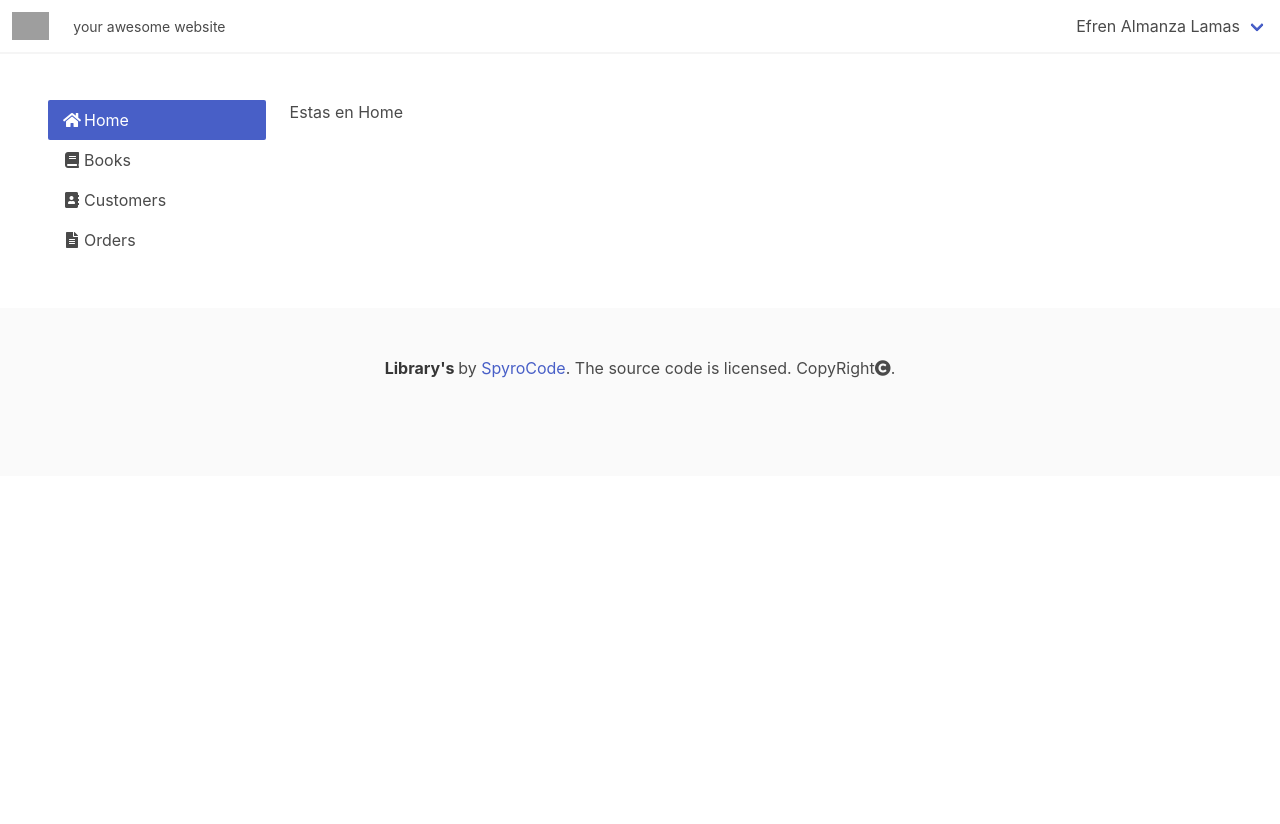
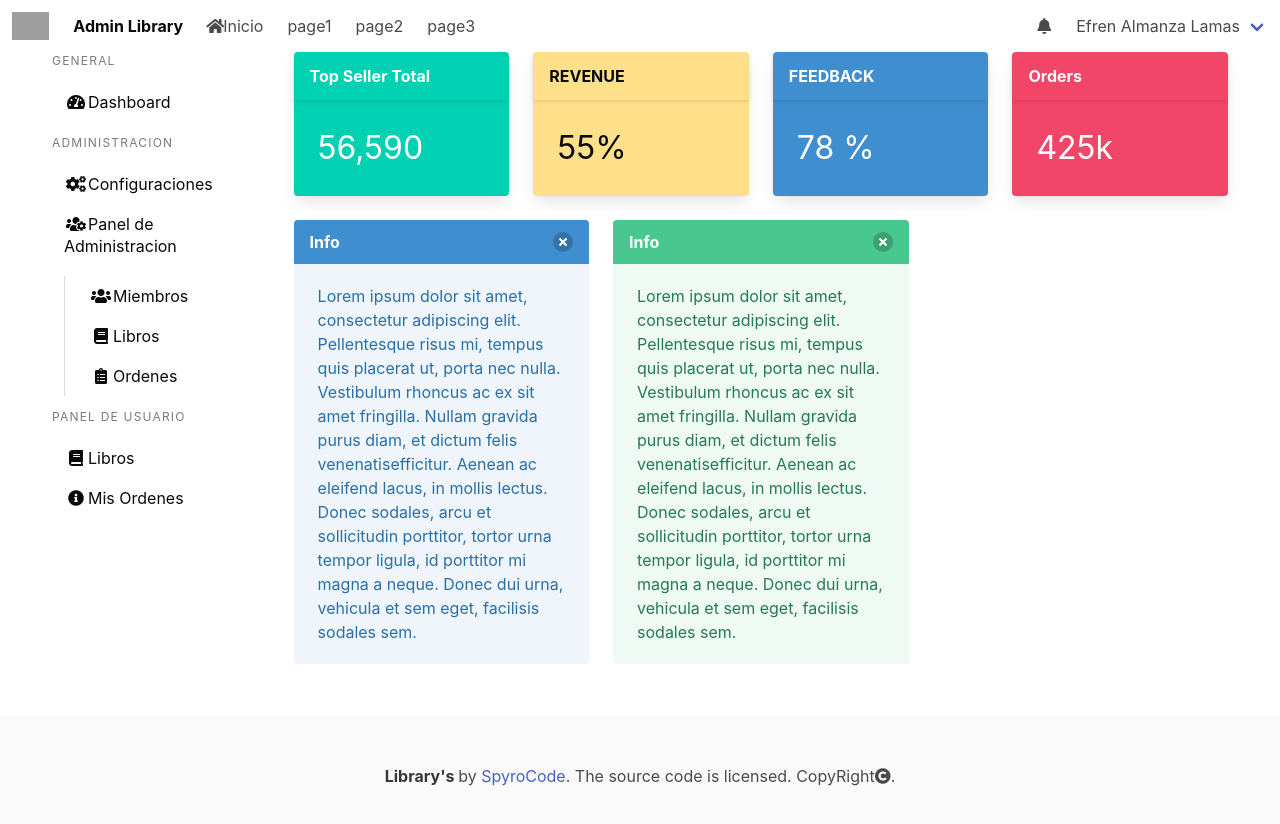
Before and after one commit to SpyroCode/library_gestion, a React (Create React App) app: page / in a window 1280 px wide. Shown: the top 824 px of the page. Before the commit the page ends 800 px from the top, so only its background shows below. Built offline with nearby package versions, Linux system fonts and the light colour scheme; grey boxes are pictures that could not be loaded.

Commit message:
maquetados de menus y componets estilos

```diff
--- a/public/index.html
+++ b/public/index.html
@@ -26,7 +26,7 @@
     -->
     <!--fontawesome-->
     <link rel="stylesheet" href="https://cdnjs.cloudflare.com/ajax/libs/font-awesome/5.13.0/css/all.min.css">
-    <title>React App</title>
+    <title>Library Manager</title>
   </head>
   <body>
     <noscript>You need to enable JavaScript to run this app.</noscript>
--- a/src/components/NavProfile.js
+++ b/src/components/NavProfile.js
@@ -1,4 +1,5 @@
 import React from 'react';
+import { Link } from "react-router-dom";
 import NavProfileItem from './NavProfileItem';
 
 const NavProfile=(props)=>{
@@ -7,21 +8,16 @@ const NavProfile=(props)=>{
         {
             Id:1,
             url:'profile',
-            icon:'fas fa-user',
-            menu:'Mi Perfil'
+            icon:'fas fa-user icon',
+            menu:'Perfil'
         },
         {
             Id:2,
-            url:'bug',
-            icon:'fas fa-bug',
-            menu:'Reportar un Error'
+            url:'settings',
+            icon:'fas fa-cog icon',
+            menu:'Configuracion'
         },
-        {
-            Id:3,
-            url:'logoff',
-            icon:'fas fa-sign-out-alt',
-            menu:'Salir'
-        },
+
     ]
     return(
         <div className="navbar-end">
@@ -32,7 +28,14 @@ const NavProfile=(props)=>{
                         {data.map((item, idx)=>{
                                     return <NavProfileItem key={idx}data={item}/>
                             })}
+                        <hr className="navbar-divider" />
+                        <Link to="logoff" className="navbar-item">
 
+                            <div>
+                            <span><i className="fas fa-sign-out-alt icon"></i></span>
+                                Salir
+                            </div>
+                        </Link>
                 </div>
               </div>
         </div>
--- a/src/layouts/asidebar.js
+++ b/src/layouts/asidebar.js
@@ -1,45 +1,105 @@
 import React from 'react'
-import NavMenuItem from '../components/NavMenuItem';
+//import NavMenuItem from '../components/NavMenuItem';
+import { NavLink } from 'react-router-dom';
 
 
 const Asidebar=()=>{
 
-    const data=[
-        {
-            Id:1,
-            link:'/',
-            icon:'fas fa-home',
-            menu:'Home'
-        },
-        {
-            Id:2,
-            link:'/books',
-            icon:'fas fa-book',
-            menu:'Books'
-        },
-        {
-            Id:3,
-            link:'/customers',
-            icon:'fas fa-address-book',
-            menu:'Customers'
-        },
-        {
-            Id:4,
-            link:'/orders',
-            icon:'fas fa-file-alt',
-            menu:'Orders'
-        },
-      ]
+    // const data=[
+    //     {
+    //         Id:1,
+    //         link:'/',
+    //         icon:'fas fa-home',
+    //         menu:'Home'
+    //     },
+    //     {
+    //         Id:2,
+    //         link:'/books',
+    //         icon:'fas fa-book',
+    //         menu:'Books'
+    //     },
+    //     {
+    //         Id:3,
+    //         link:'/customers',
+    //         icon:'fas fa-address-book',
+    //         menu:'Customers'
+    //     },
+    //     {
+    //         Id:4,
+    //         link:'/orders',
+    //         icon:'fas fa-file-alt',
+    //         menu:'Orders'
+    //     },
+    //   ]
         return(
 
 
-              <nav className="menu">
+            //   <nav className="menu">
 
-                      {data.map((item, idx)=>{
-                          return <NavMenuItem key={idx}data={item}/>
-                      })}
+            //           {data.map((item, idx)=>{
+            //               return <NavMenuItem key={idx}data={item}/>
+            //           })}
 
-              </nav>
+            //   </nav>
+            <div>
+        <div className="menu-container px-1 has-background-white">
+          <div className="menu-wrapper py-1">
+            <aside className="menu">
+              <p className="menu-label has-text-lighter">General</p>
+              <ul className="menu-list">
+                <li>
+                  <NavLink to="/home" className="has-text-black" activeClassName="is-active">
+                    <i className="fas fa-tachometer-alt icon"></i>
+                    Dashboard</NavLink>
+                </li>
+              </ul>
+              <p className="menu-label has-text-lighter">Administracion</p>
+              <ul className="menu-list">
+                <li>
+                  <NavLink to="settings" className="has-text-black" activeClassName="is-active">
+                    <i className="fas fa-cogs icon"></i>
+                    Configuraciones</NavLink>
+                </li>
+                <li>
+                  <NavLink to="administration" className="has-text-black" activeClassName="is-active">
+                    <i className="fas fa-users-cog icon"></i>
+                    Panel de Administracion</NavLink>
+                  <ul>
+                    <li>
+                      <NavLink to="members" className="has-text-black" activeClassName="is-active">
+                        <i className="fas fa-users icon"></i>
+                        Miembros</NavLink>
+                    </li>
+                    <li>
+                      <NavLink to="books" className="has-text-black" activeClassName="is-active">
+                        <i className="fas fa-book icon"></i>
+                        Libros</NavLink>
+                    </li>
+                    <li>
+                      <NavLink to="orders" className="has-text-black" activeClassName="is-active">
+                      <i class="fas fa-clipboard-list icon"></i>
+                        Ordenes</NavLink>
+                    </li>
+                  </ul>
+                </li>
+              </ul>
+              <p className="menu-label has-text-lighter">Panel de Usuario</p>
+              <ul className="menu-list">
+                <li>
+                  <NavLink to="mybooks" className="has-text-black" activeClassName="has-text-white is-active">
+                    <i className="fas fa-book icon"></i>
+                    Libros</NavLink>
+                </li>
+                <li>
+                  <NavLink to="myorders" className="has-text-black" activeClassName="is-active">
+                    <i className="fas fa-info-circle icon"></i>
+                    Mis Ordenes</NavLink>
+                </li>
+              </ul>
+            </aside>
+          </div>
+        </div>
+      </div>
 
 
 
--- a/src/layouts/header.js
+++ b/src/layouts/header.js
@@ -1,5 +1,6 @@
 import React from 'react'
 import Logo from '../components/Logo'
+import { Link } from "react-router-dom";
 import NavProfile from '../components/NavProfile';
 
 
@@ -14,15 +15,67 @@ const Header=()=>{
         },
     ]
     return(
-        <nav className="navbar has-shadow">
-          <Logo/>
-          <div className="navbar-menu">
+
+        <nav className="navbar is-fixed-top box-shadow-y">
+
+          <div className="navbar-brand">
+            <a
+              role="button"
+              className="navbar-burger toggler"
+              aria-label="menu"
+              aria-expanded="false"
+            >
+              <span aria-hidden="true"></span>
+              <span aria-hidden="true"></span>
+              <span aria-hidden="true"></span>
+            </a>
+            <Logo/>
+            <Link to="/" className="navbar-item has-text-weight-bold has-text-black">
+              Admin Library
+            </Link>
+            <a
+              role="button"
+              className="navbar-burger nav-toggler"
+              aria-label="menu"
+              aria-expanded="false"
+            >
+              <span aria-hidden="true"></span>
+              <span aria-hidden="true"></span>
+              <span aria-hidden="true"></span>
+            </a>
+          </div>
+          <div className="navbar-menu has-background-white">
             <div className="navbar-start">
-              <div className="navbar-item">
-                <small>your awesome website</small>
-              </div>
+              <Link to="/" className="navbar-item">
+                <i className="fas fa-home icon"></i> Inicio
+              </Link>
+              <Link to="page1" className="navbar-item">
+                page1
+              </Link>
+              <Link to="page2" className="navbar-item">
+                page2
+              </Link>
+              <Link to="page3" className="navbar-item">page3</Link>
             </div>
-            <NavProfile data={data[0]}/>
+            <div className="navbar-end">
+              <Link to="notifications" className="navbar-item">
+              <i class="fas fa-bell icon"></i>
+              </Link>
+              {/* <div class="navbar-item has-dropdown is-hoverable">
+                <a href="#" class="navbar-link">
+                  Admin
+                </a>
+                <div class="navbar-dropdown is-right">
+                  <a href="#" class="navbar-item">
+                    Profile
+                  </a>
+                  <a href="#" class="navbar-item">Settings</a>
+                  <hr class="navbar-divider" />
+                  <a href="#" class="navbar-item">Log Out</a>
+                </div>
+              </div> */}
+              <NavProfile data={data[0]}/>
+            </div>
           </div>
         </nav>
     )
--- a/src/views/Home.js
+++ b/src/views/Home.js
@@ -2,9 +2,98 @@ import React from 'react'
 
 const Home=()=>{
     return(
-        <>
-            <h2>Estas en Home</h2>
-        </>
+        <div className="p-1">
+
+
+          <div className="columns  is-variable is-desktop">
+            <div className="column">
+              <div className="card has-background-primary has-text-white">
+                <div className="card-header">
+                  <div className="card-header-title has-text-white">
+                    Top Seller Total
+                  </div>
+                </div>
+                <div className="card-content">
+                  <p className="is-size-3">56,590</p>
+                </div>
+              </div>
+            </div>
+            <div className="column">
+              <div className="card has-background-warning has-text-black">
+                <div className="card-header">
+                  <div className="card-header-title has-text-black is-uppercase">
+                    Revenue
+                  </div>
+                </div>
+                <div className="card-content">
+                  <p className="is-size-3">55%</p>
+                </div>
+              </div>
+            </div>
+            <div className="column">
+              <div className="card has-background-info has-text-white">
+                <div className="card-header">
+                  <div className="card-header-title has-text-white is-uppercase">
+                    Feedback
+                  </div>
+                </div>
+                <div className="card-content">
+                  <p className="is-size-3">78 %</p>
+                </div>
+              </div>
+            </div>
+            <div className="column">
+              <div className="card has-background-danger has-text-white">
+                <div className="card-header">
+                  <div className="card-header-title has-text-white">Orders</div>
+                </div>
+                <div className="card-content">
+                  <p className="is-size-3">425k</p>
+                </div>
+              </div>
+            </div>
+          </div>
+          <div className="columns is-variable">
+            <div className="column is-4-desktop is-6-tablet">
+              <article className="message is-info">
+                <div className="message-header">
+                  <p>Info</p>
+                  <button className="delete" aria-label="delete"></button>
+                </div>
+                <div className="message-body">
+                Lorem ipsum dolor sit amet, consectetur adipiscing elit.
+                  Pellentesque risus mi, tempus quis placerat
+                  ut, porta nec nulla. Vestibulum rhoncus ac ex sit amet
+                  fringilla. Nullam gravida purus diam, et dictum
+                  felis venenatisefficitur. Aenean ac
+                  eleifend lacus, in mollis lectus. Donec sodales, arcu
+                  et sollicitudin porttitor, tortor urna tempor ligula, id
+                  porttitor mi magna a neque. Donec dui urna, vehicula et sem
+                  eget, facilisis sodales sem.
+                </div>
+              </article>
+            </div>
+            <div className="column is-4-desktop is-6-tablet">
+              <article className="message is-success">
+                <div className="message-header">
+                  <p>Info</p>
+                  <button className="delete" aria-label="delete"></button>
+                </div>
+                <div className="message-body">
+                  Lorem ipsum dolor sit amet, consectetur adipiscing elit.
+                  Pellentesque risus mi, tempus quis placerat
+                  ut, porta nec nulla. Vestibulum rhoncus ac ex sit amet
+                  fringilla. Nullam gravida purus diam, et dictum
+                  felis venenatisefficitur. Aenean ac
+                  eleifend lacus, in mollis lectus. Donec sodales, arcu
+                  et sollicitudin porttitor, tortor urna tempor ligula, id
+                  porttitor mi magna a neque. Donec dui urna, vehicula et sem
+                  eget, facilisis sodales sem.
+                </div>
+              </article>
+            </div>
+          </div>
+        </div>
     )
 }
 
```
Also changed, not shown: src/routes/routes.js (+7 -4 lines).
